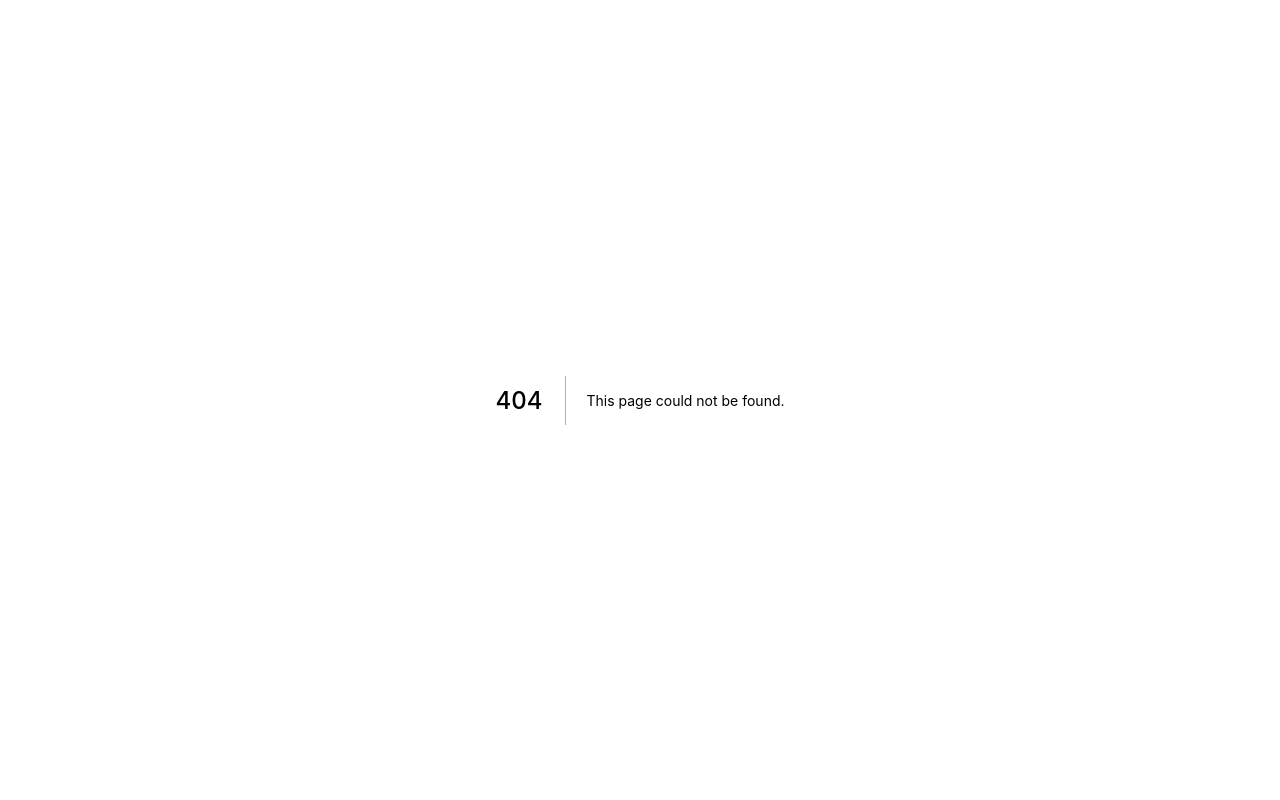
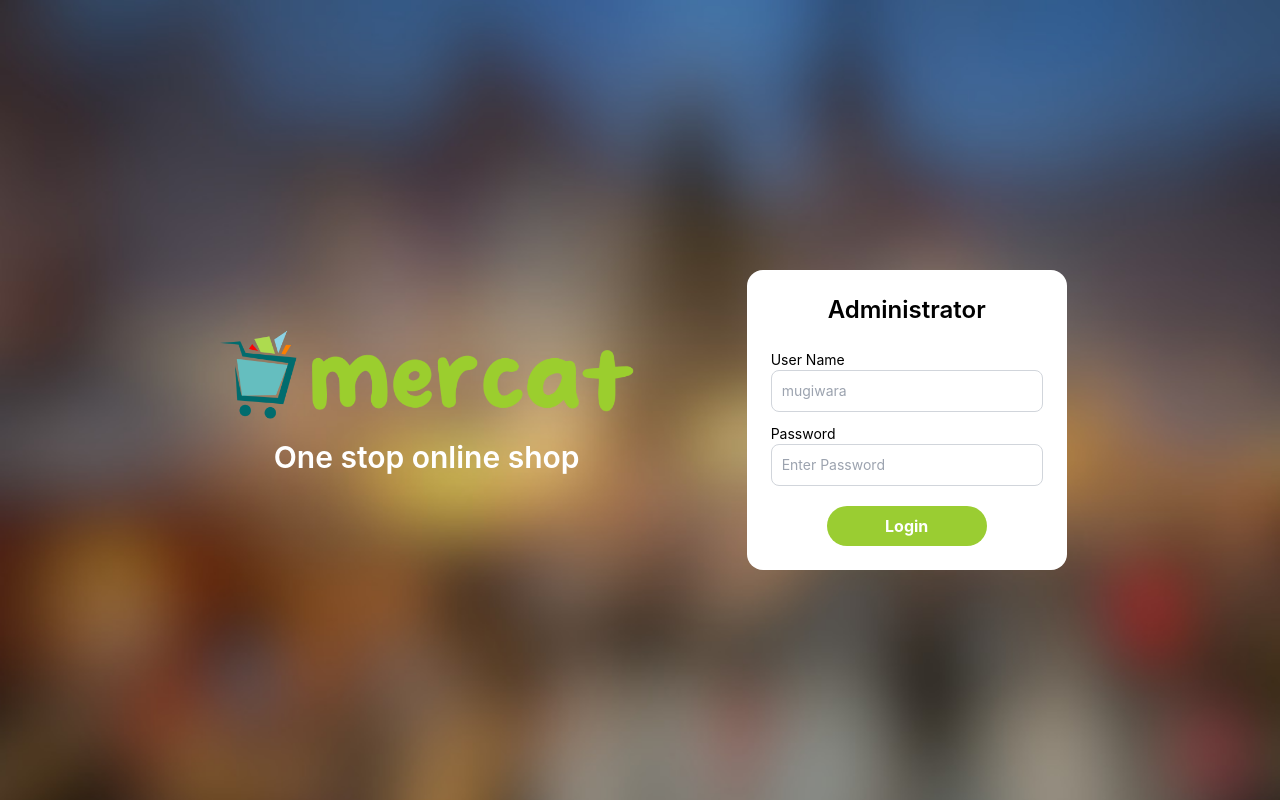
Before and after one commit to tawakalmit/mercat-app, a Next.js app: page /admin in a window 1280 px wide. Before the commit this address had no page. Built offline with nearby package versions, Linux system fonts and the light colour scheme.

Commit message:
add login administrator page

```diff
--- /dev/null
+++ b/pages/admin.js
@@ -0,0 +1,44 @@
+import React from 'react'
+import Logo from '../asset/mercat-final.png'
+import Image from 'next/image'
+import CustomInput from '../components/CustomInput'
+import Button from '../components/Button'
+import Link from 'next/link'
+
+export default function login() {
+  return (
+    <div className="flex align-items:center w-full min-h-screen bg-cover bg-[url('../asset/mercat.jpg')]">
+                <div className="w-8/12 m-auto flex justify-between items-center md:h-fit">
+                    <div className="hidden w-1/2 md:block 2xl:scale-150">
+                        <Image src={Logo} className="w-80" />
+                        <h2 className="text-3xl font-semibold text-white text-center">One stop online shop</h2>
+                    </div>
+                    <div className="p-6 rounded-2xl bg-transparent h-fit w-80 flex flex-col mt-10 md:bg-white 2xl:scale-150">
+                        <h1 className='text-white font-semibold text-2xl mx-auto md:text-black'>Administrator</h1>
+                        <h2 className='text-center text-white text-md opacity-70 mx-auto mb-6 md:text-black'></h2>
+                        <form>
+                            <CustomInput
+                            ptext="User Name"
+                            id="input-username"
+                            type="text"
+                            placeholder="mugiwara"
+                            />
+
+                            <CustomInput
+                            ptext="Password"
+                            id="input-password"
+                            type="password"
+                            placeholder="Enter Password"
+                            />
+
+                          <div className='flex flex-row justify-around mt-2 md:justify-center'>
+                          </div>
+                          <div className='flex flex-row items-center justify-center'>
+                          <Button kelas={"bg-[#9ACD32] text-white font-bold py-2 px-4 rounded-full w-40 mt-2 md: rounded w-32"} label="Login" />
+                          </div>
+                        </form>
+                    </div>
+                </div>
+            </div>
+  )
+}
```
